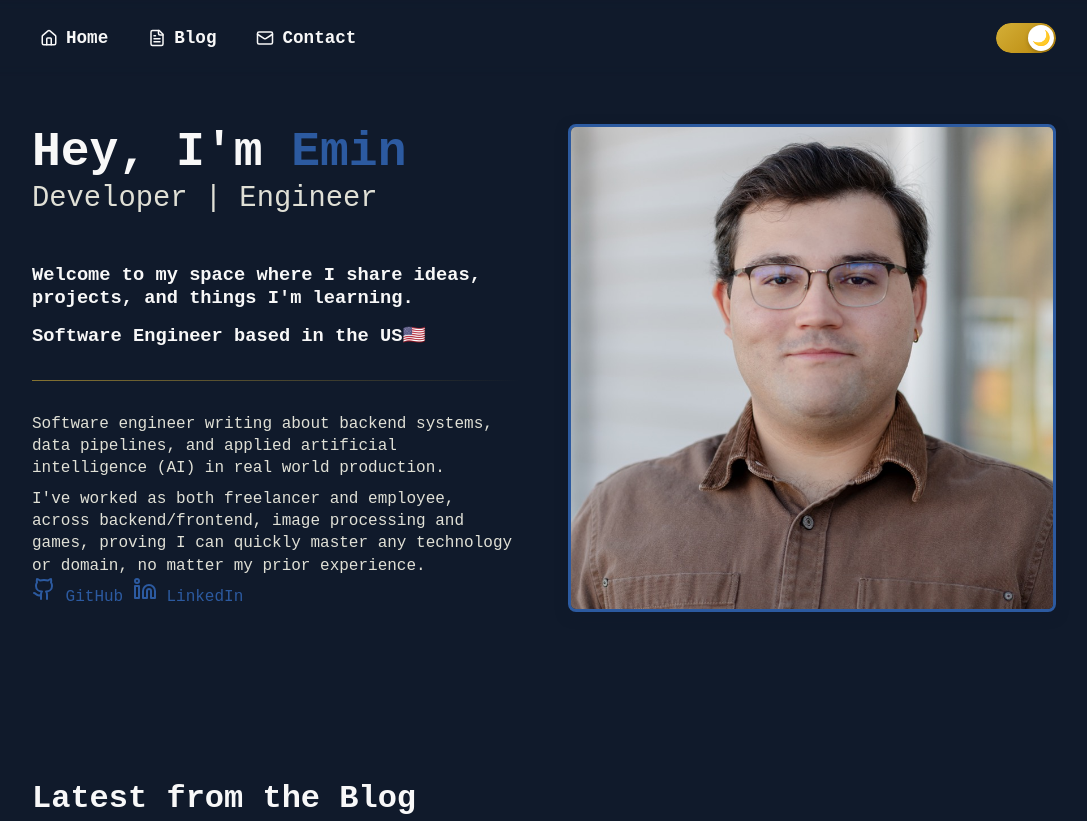
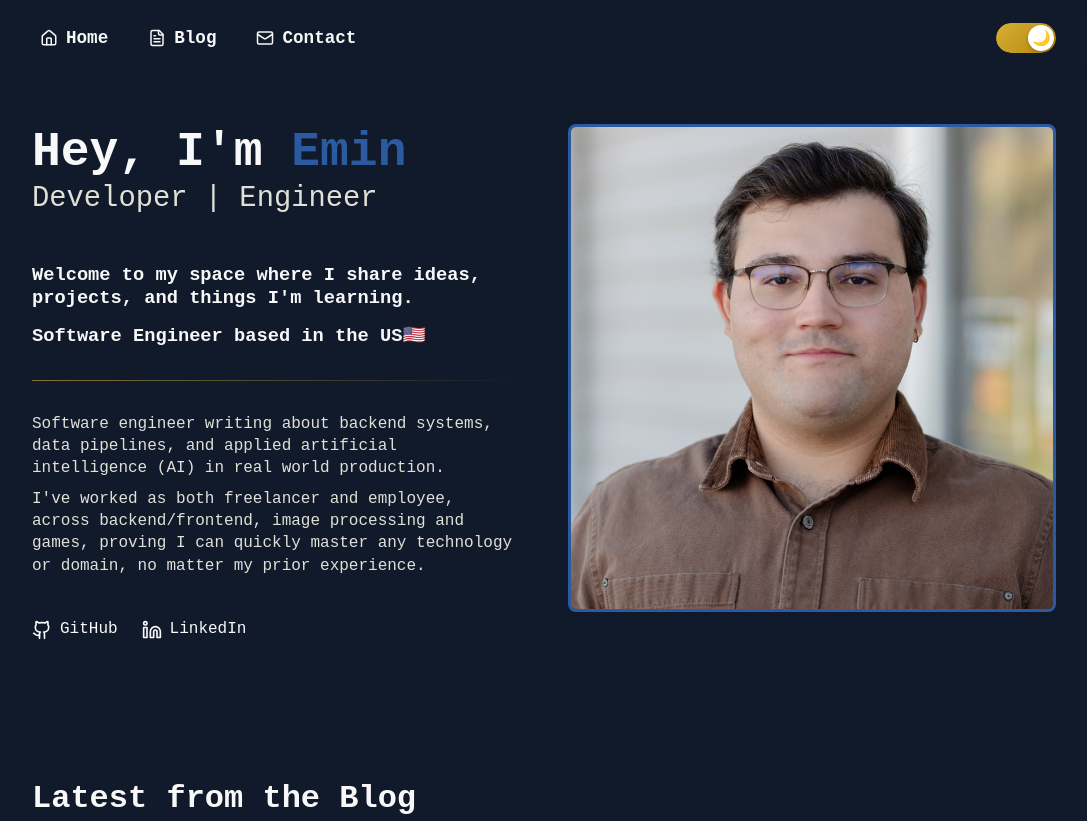
Before and after one commit to eminyorgun/eminyorgun.github.io, a website: page index.html in a window 1280 px wide. Shown: the top 821 px of the page, without its empty margins (96-1183 px from the left). Drawn offline with nearby package versions, Linux system fonts and the light colour scheme.

Commit message:
Add styles for hero social links section

```diff
--- a/css/app.css
+++ b/css/app.css
@@ -660,6 +660,51 @@ footer {
   margin-bottom: 0;
 }
 
+.hero-social-links {
+  display: flex;
+  gap: 1.5rem;
+  margin-top: 2rem;
+  align-items: center;
+}
+
+.hero-social-links .social-link {
+  display: inline-flex;
+  align-items: center;
+  gap: 0.5rem;
+  color: var(--text-primary);
+  text-decoration: none;
+  font-weight: 500;
+  transition: var(--transition);
+  padding: 0.5rem 0;
+}
+
+.hero-social-links .social-link:hover {
+  color: var(--primary-color);
+  transform: translateX(2px);
+}
+
+.dark-mode .hero-social-links .social-link:hover {
+  color: var(--secondary-color);
+}
+
+.hero-social-links .social-icon {
+  display: inline-flex;
+  width: 20px;
+  height: 20px;
+  line-height: 0;
+}
+
+.hero-social-links .social-icon svg,
+.hero-social-links .social-icon .lucide {
+  width: 20px;
+  height: 20px;
+  stroke: currentColor;
+}
+
+.hero-social-links .social-name {
+  font-size: 1rem;
+}
+
 /* Divider line under "Based in 🇺🇸" */
 .divider-line {
   width: 100%;
```
